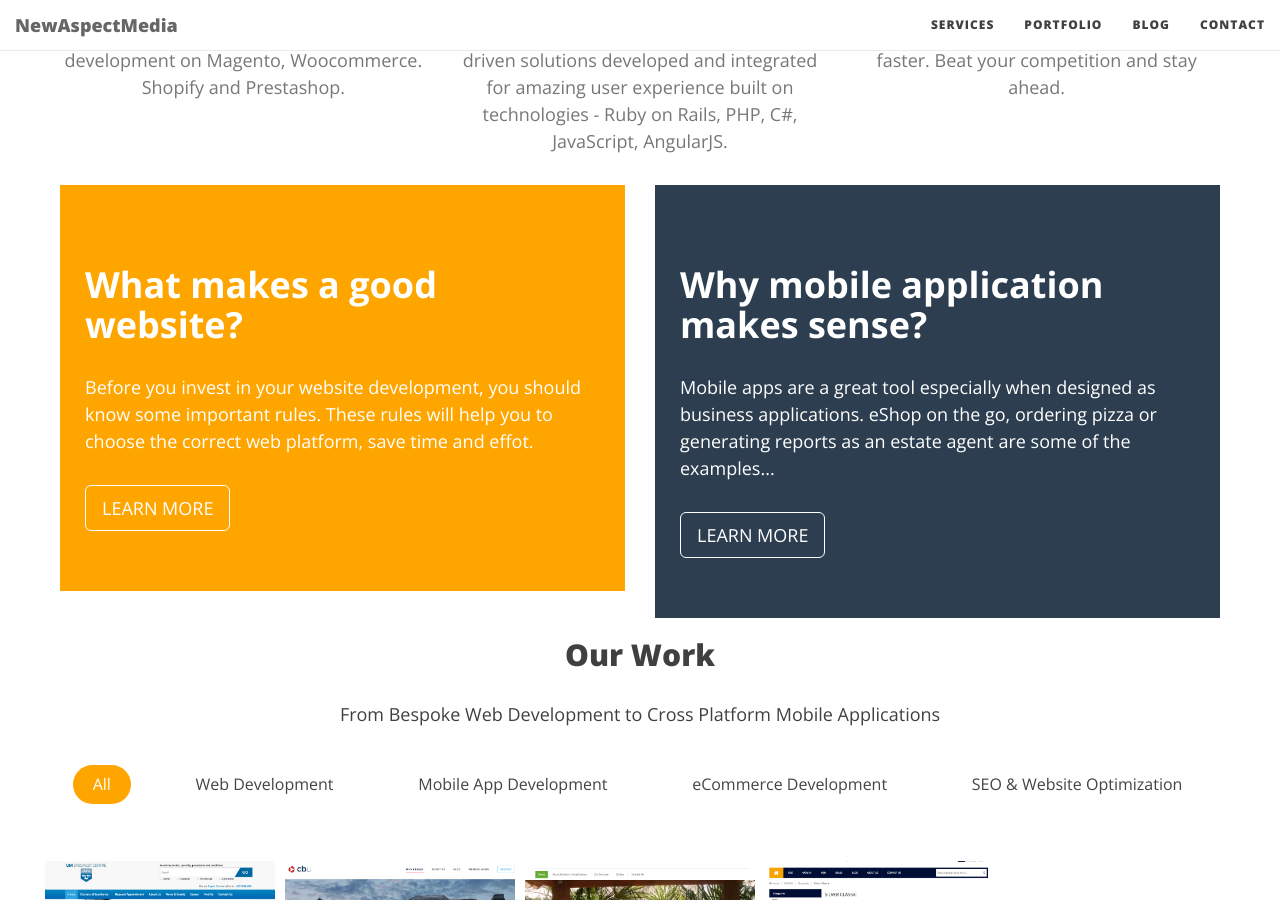
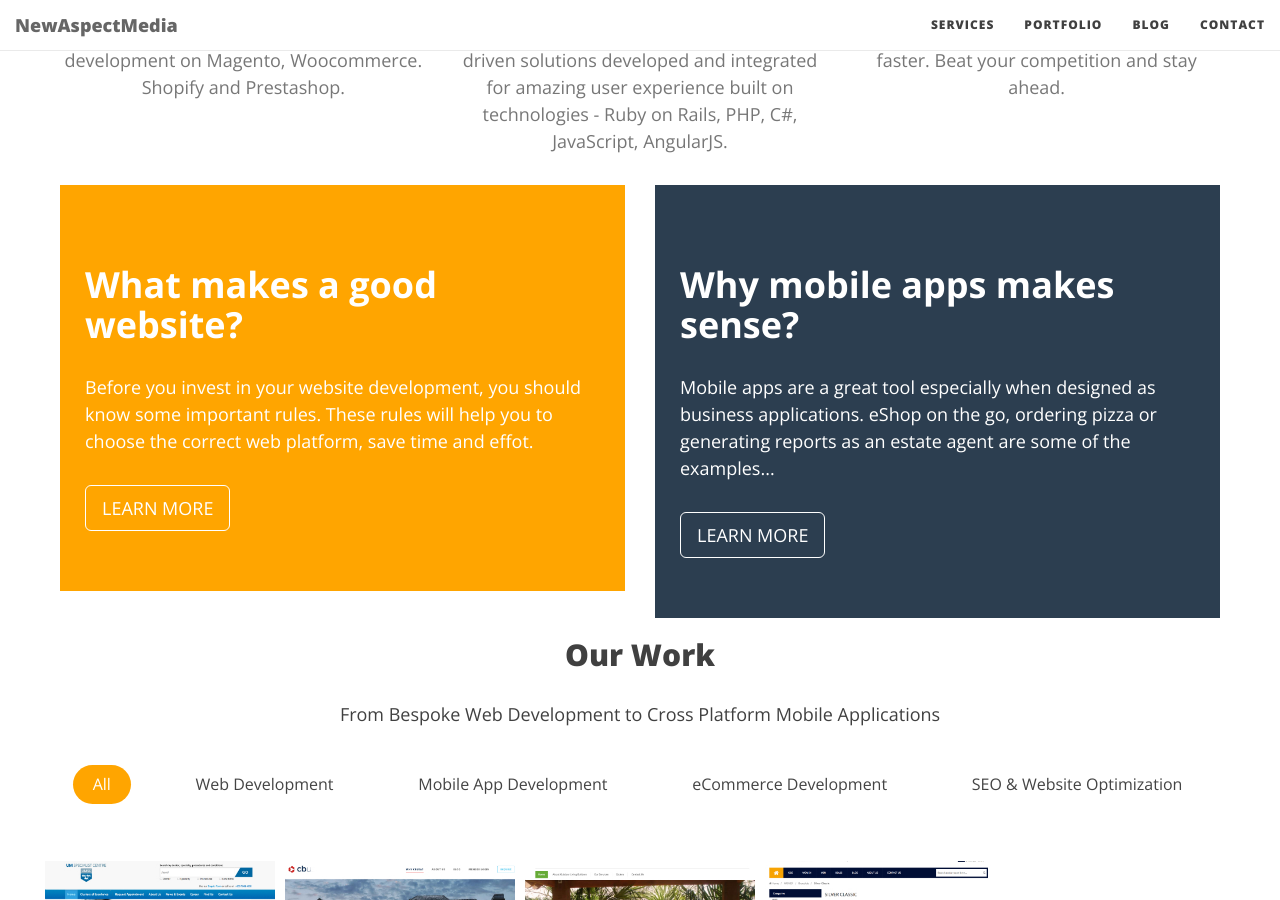
Before and after one commit to newmedia77/appxnam, a Jekyll site: the page built from index.html, in a window 1280 px wide and 900 px high, scrolled down 2423 px. Built offline with Jekyll 4.4.1, drawn with Linux system fonts in a browser that asks for light colours; nearby versions of some CDN libraries; the list of posts is cut into pages by our own code.

Commit message:
andreas
mobile apps

```diff
--- a/index.html
+++ b/index.html
@@ -261,7 +261,7 @@ subtitle: Hire Web Developer &amp; SEO Specialist in London
                     </div><!-- /.col-sm-6 -->
                     <div class="col-sm-6 no-padding">
                         <div class="case-study-right">
-                            <h1>Why mobile application makes sense?</h1>
+                            <h1>Why mobile apps makes sense?</h1>
                             <p>Mobile apps are a great tool especially when designed as business applications. eShop on the go, ordering pizza or generating reports as an estate agent are some of the examples... </p>
                             <a href="#" class="btn btn-primary btn-lg">Learn more</a>
                         </div><!-- /.left-section -->
```
